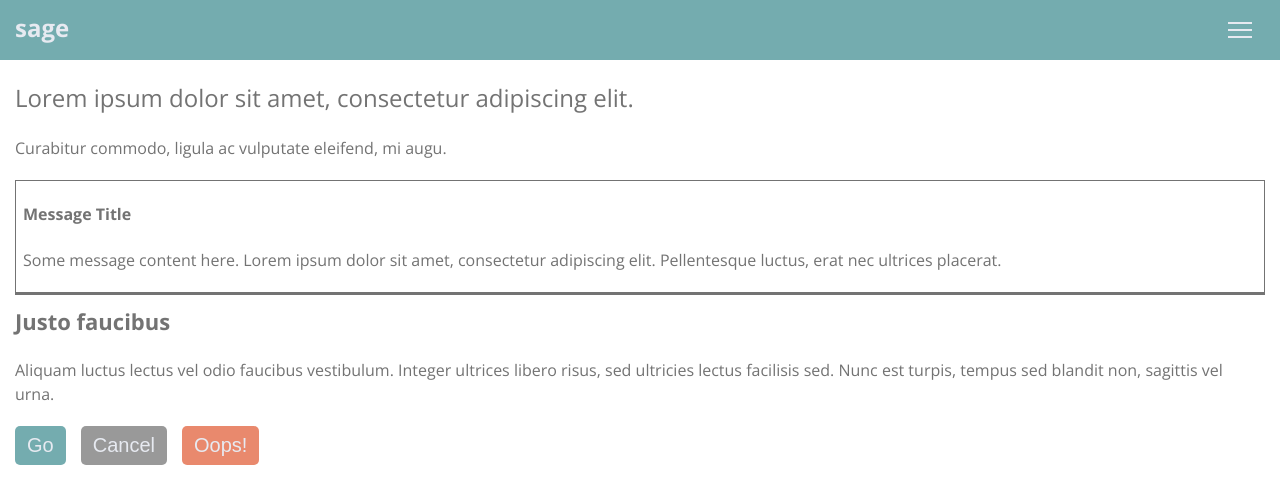
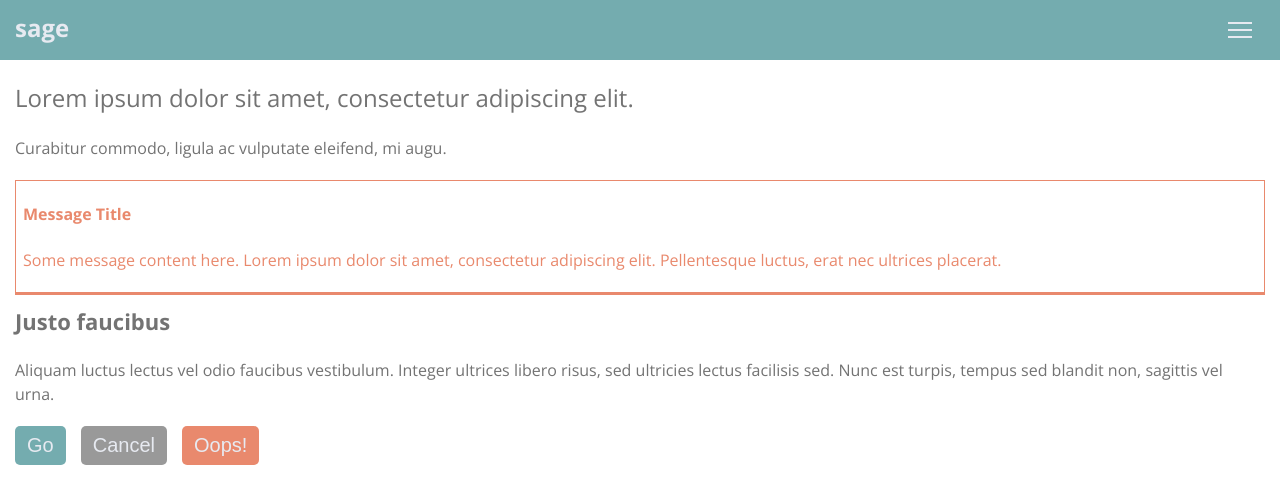
Before and after one commit to markallum/sage, an Angular app in the folder Client/: page / in a window 1280 px wide. Shown: the top 504 px of the page. Built offline with nearby package versions, Linux system fonts and the light colour scheme.

Commit message:
Implemented message box colours

```diff
--- a/Client/src/app/app.component.html
+++ b/Client/src/app/app.component.html
@@ -4,7 +4,7 @@
   <div class="content-wrapper">
     <h2>Lorem ipsum dolor sit amet, consectetur adipiscing elit.</h2>
     <p>Curabitur commodo, ligula ac vulputate eleifend, mi augu.</p>
-    <app-message-box [messageType]="messageType.Success"></app-message-box>
+    <app-message-box [messageType]="messageType.Warning"></app-message-box>
     <h3>Justo faucibus</h3>
     <p>
       Aliquam luctus lectus vel odio faucibus vestibulum. Integer ultrices
--- a/Client/src/app/shared/message-box/message-box.component.html
+++ b/Client/src/app/shared/message-box/message-box.component.html
@@ -1,4 +1,8 @@
-<div class="message-box-wrapper">
+<div [ngClass]="{
+  'message-error': messageTypes.Info === messageType,
+  'message-success': messageTypes.Success === messageType,
+  'message-warning': messageTypes.Warning === messageType
+}">
   <h4>Message Title</h4>
   <p>Some message content here. Lorem ipsum dolor sit amet, consectetur adipiscing elit. Pellentesque luctus, erat nec ultrices placerat.</p>
 </div>
--- a/Client/src/app/shared/message-box/message-box.component.scss
+++ b/Client/src/app/shared/message-box/message-box.component.scss
@@ -1,22 +1,25 @@
 @import '../../styles/colours.scss';
 
-.message-box-wrapper {
+.message-box {
     border:1px solid;
     border-bottom:3px solid;
     padding:0 7px;
 }
 
-.info {
+.message-info {
+    @extend .message-box;
     border-color:$info;
     color:$info;
 }
 
-.success {
+.message-success {
+    @extend .message-box;
     border-color:$success;
     color:$success;
 }
 
-.warning {
+.message-warning {
+    @extend .message-box;
     border-color:$warning;
     color:$warning;
 }
--- a/Client/src/app/shared/message-box/message-box.component.ts
+++ b/Client/src/app/shared/message-box/message-box.component.ts
@@ -8,6 +8,7 @@ import { MessageType } from './message-type';
 })
 export class MessageBoxComponent implements OnInit {
   @Input() messageType: MessageType;
+  messageTypes = MessageType;
   constructor() { }
 
   ngOnInit() {
```
